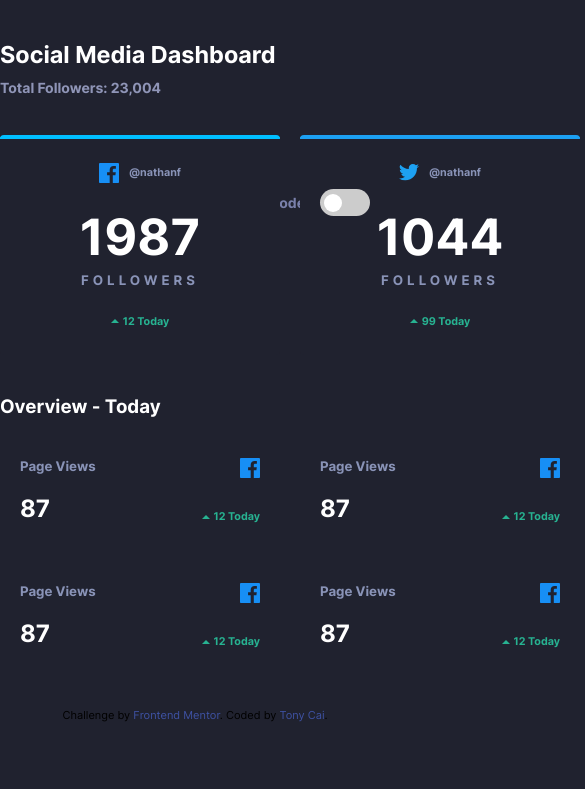
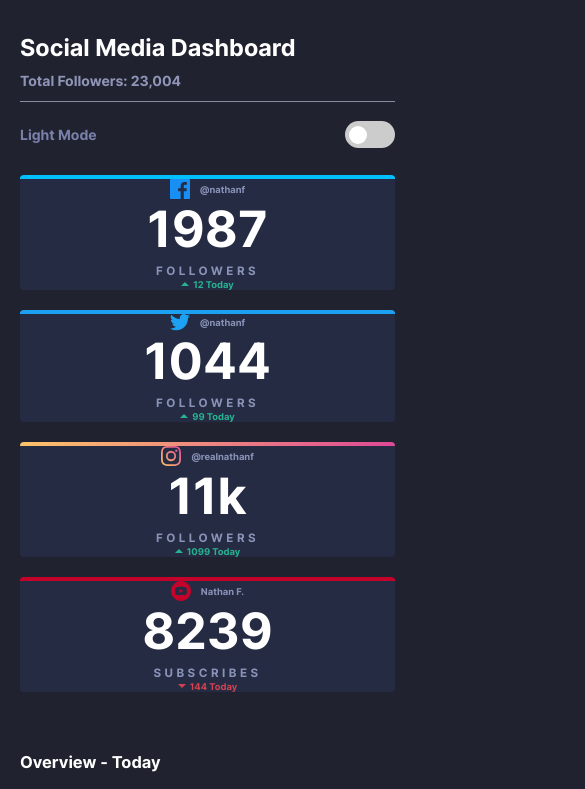
Before and after one commit to lijian-cai/CSSExercise, a plain HTML site: page social-media-dashboard-with-theme-switcher-master/index.html in a window 390 px wide. Shown: the top 789 px of the page, 585 px wide, since content can reach past the window. Drawn offline with Linux system fonts and the light colour scheme.

Commit message:
mobile 375 style

```diff
--- a/social-media-dashboard-with-theme-switcher-master/dark.css
+++ b/social-media-dashboard-with-theme-switcher-master/dark.css
@@ -1,6 +1,4 @@
-body,
-.media-box,
-.card {
+body {
   background-color: rgb(32, 34,47);
 }
 
@@ -12,6 +10,11 @@ header {
   margin-top: 10px;
   color: rgb(143, 149, 183);
   font-size: 14px;
+}
+
+.media-box,
+.card {
+  background-color: rgb(37, 43, 67);
 }
 
 .media-info svg {
--- a/social-media-dashboard-with-theme-switcher-master/global.css
+++ b/social-media-dashboard-with-theme-switcher-master/global.css
@@ -4,6 +4,10 @@
   font-family: 'Inter';
   list-style: none;
   text-decoration: none;
+}
+
+html {
+  font-size: 14px;
 }
 
 @font-face {
@@ -24,7 +28,7 @@
   float: right;
 }
 
-header {
+.header {
   display: flex;
   justify-content: space-between;
   height: 135px;
@@ -32,7 +36,6 @@ header {
 }
 
 .header-l {
-  float: left;
   display: flex;
   flex-direction: column;
   justify-content: center;
@@ -44,7 +47,6 @@ header {
 /* switch button */
 
 .switch-mode {
-  float: right;
   display: flex;
   justify-content: flex-end;
   align-items: center;
@@ -118,6 +120,7 @@ input:checked + .slider:before {
 
 .boxes {
   display: flex;
+  flex-wrap: wrap;
   margin-bottom: 40px;
 }
 
@@ -284,3 +287,37 @@ input:checked + .slider:before {
   align-items: flex-end;
   color: rgb(39, 178, 145);
 }
+
+@media (min-width: 375px) and (max-width: 767px) {
+  .container,
+  .w {
+    margin: 0 auto;
+    width: 375px;
+  }
+  .container {
+    padding: 20px;
+  }
+  .header {
+    flex-direction: column;
+    margin-bottom: 20px;
+  }
+  .header-l {
+    width: 100%;
+    height: 60%;
+    border-bottom: solid 1px rgb(137, 140, 157);
+  }
+  .switch-mode {
+    height: 30%;
+    width: 100%;
+    justify-content: space-between;
+  }
+  .boxes {
+    flex-direction: column;
+  }
+  .media-box,
+  .card {
+    width: 100%;
+    margin: 0;
+    margin-bottom: 20px;
+  }
+}
--- a/social-media-dashboard-with-theme-switcher-master/index.html
+++ b/social-media-dashboard-with-theme-switcher-master/index.html
@@ -2,7 +2,7 @@
 <html lang="en">
 <head>
   <meta charset="UTF-8">
-  <meta name="viewport" content="width=device-width, initial-scale=1.0"> <!-- displays site properly based on user's device -->
+  <meta name="viewport" content="width=device-width, initial-scale=1.0", minimum-scale=1,maximum-scale=1,user-scalable=no> <!-- displays site properly based on user's device -->
 
   <link rel="icon" type="image/png" sizes="32x32" href="./images/favicon-32x32.png">
   <link rel="stylesheet" href="global.css">
@@ -17,8 +17,10 @@
   </style>
 </head>
 <body>
+  <div class="container">
     <header>
       <div class="w">
+        <div class="header">
           <div class="header-l">
             <h3>
               Social Media Dashboard
@@ -35,6 +37,7 @@
               <input type="checkbox" id="switch-btn">
               <span class="slider round"></span>
             </label>
+          </div>
         </div>
       </div>
     </header>
@@ -223,6 +226,7 @@
       Challenge by <a href="https://www.frontendmentor.io?ref=challenge" target="_blank">Frontend Mentor</a>.
       Coded by <a href="#">Tony Cai</a>.
     </div>
+  </div>
   <script>
     const themeStylesheet = document.getElementById('theme');
     const storedTheme = localStorage.getItem('theme');
```
Lines whose indentation alone changed are shown as unchanged.
